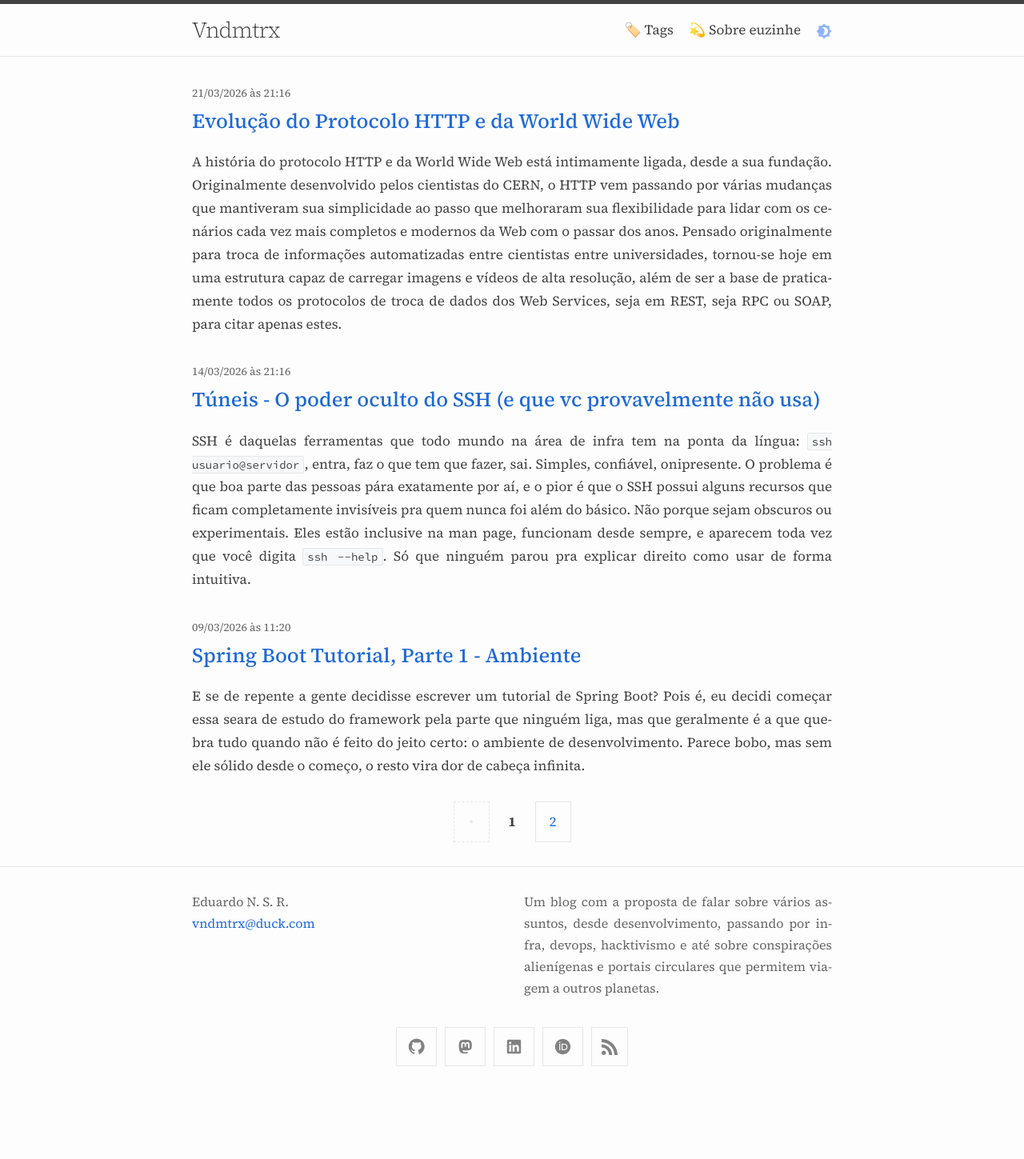
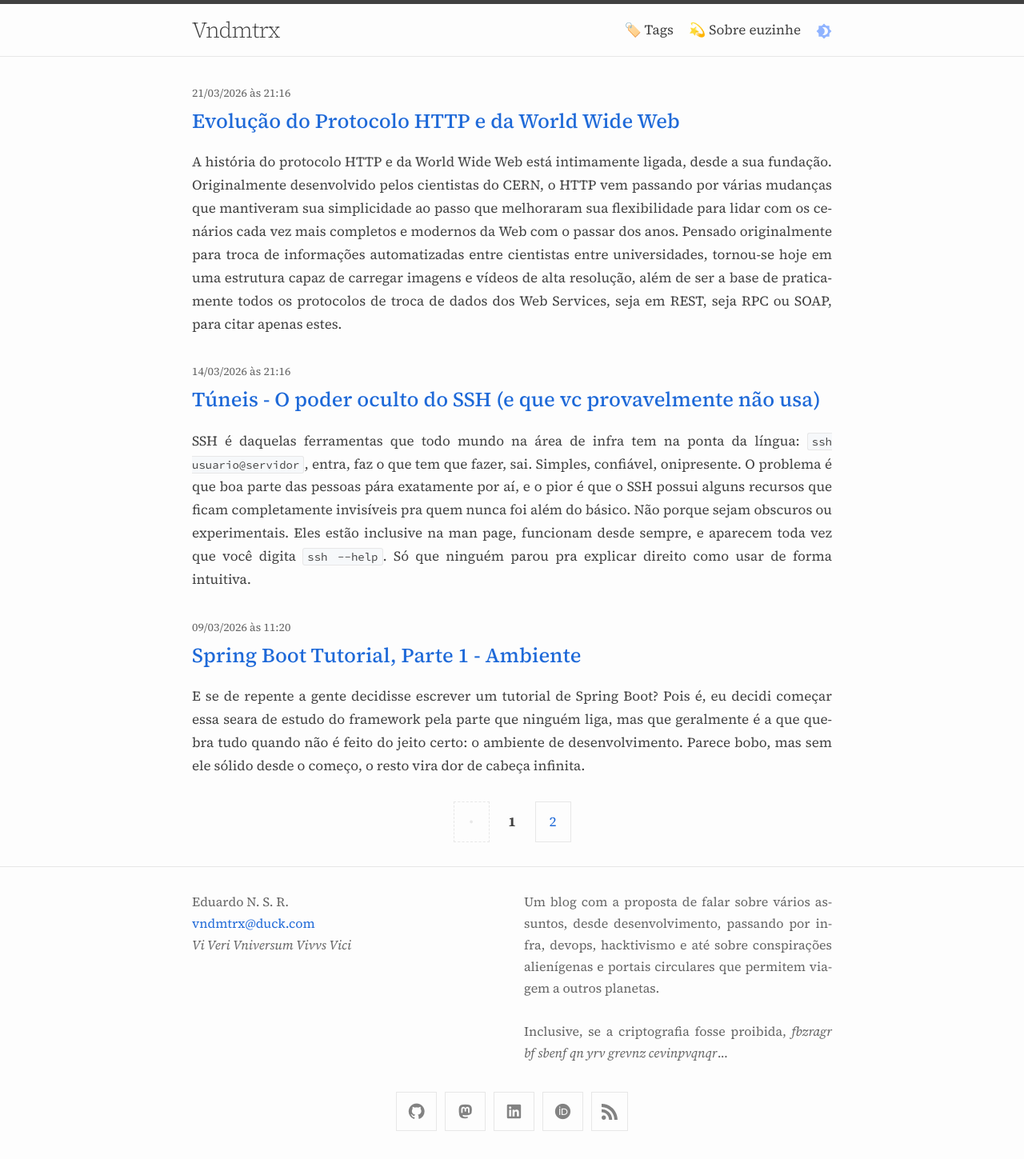
Before and after one commit to vndmtrx/vndmtrx.github.io, a Jekyll site: the page built from index.html, in a window 1280 px wide. Shown: the whole page at 80% size. Built offline with Jekyll 4.4.1, drawn with Linux system fonts in a browser that asks for light colours; nearby versions of some CDN libraries; the list of posts is cut into pages by our own code; before the commit the page ends 1368 px from its top, so only the background shows below that.

Commit message:
Ajustes de layout

```diff
--- a/_config.yml
+++ b/_config.yml
@@ -7,6 +7,8 @@ lang: pt-BR
 author:
   name: "Eduardo N. S. R."
   email: "vndmtrx@duck.com"
+  tagline: "Vi Veri Vniversum Vivvs Vici"
+
 #
 # The `>` after `description:` means to ignore line-breaks until next key. If
 #   you wish to omit the line-break after the end of text, use `>-` instead.
@@ -14,6 +16,7 @@ description: >
   Um blog com a proposta de falar sobre vários assuntos, desde desenvolvimento,
   passando por infra, devops, hacktivismo e até sobre conspirações alienígenas e
   portais circulares que permitem viagem a outros planetas.
+  <br/><br/>Inclusive, se a criptografia fosse proibida, <em>fbzragr bf sbenf qn yrv grevnz cevinpvqnqr</em>...
 
 # Build settings
 # --------------
--- a/_includes/footer.html
+++ b/_includes/footer.html
@@ -15,11 +15,14 @@
           {% if site.author.email -%}
             <li><a class="u-email" href="mailto:{{ site.author.email }}">{{ site.author.email }}</a></li>
           {%- endif %}
+          {% if site.author.tagline -%}
+            <li class="p-tagline"><em>{{ site.author.tagline }}</em></li>
+          {%- endif %}
         </ul>
       {%- endif %}
       </div>
       <div class="footer-col">
-        <p>{{ site.description | escape }}</p>
+        <p>{{ site.description }}</p>
       </div>
     </div>
 
```
